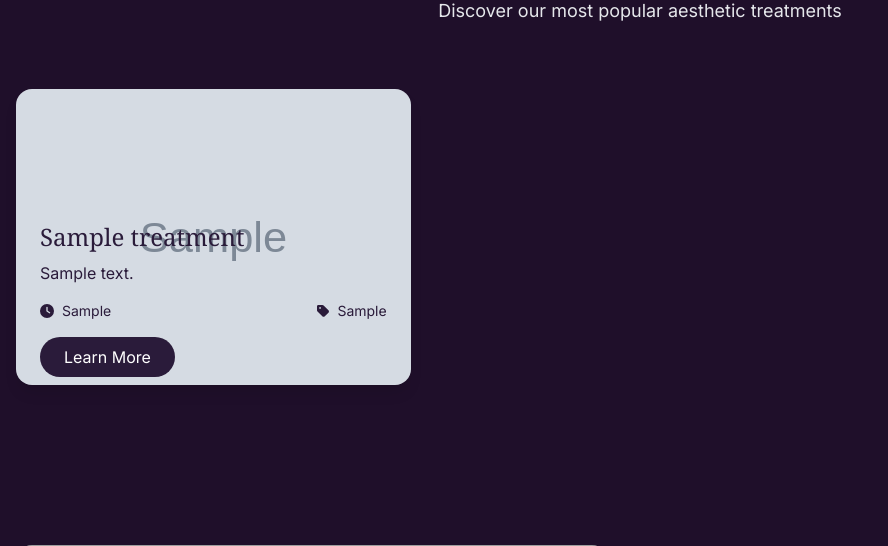
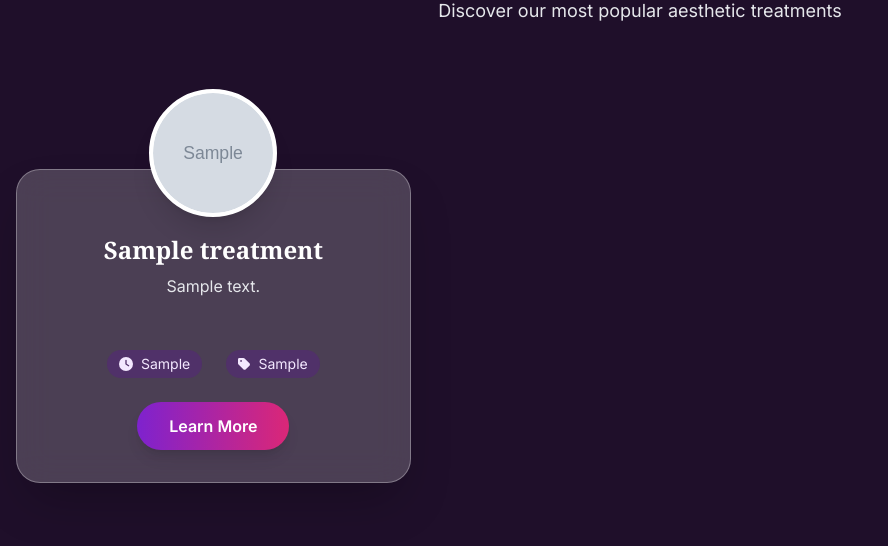
Before and after one commit to tuaha311/aesthetics-clinic, a Django app: page / in a window 1280 px wide. Shown: the part 799-1345 px from the top of the page, without its empty margins (0-888 px from the left). Run offline with Django 5.2, Linux system fonts and the light colour scheme; tables that the repository leaves empty hold one stand-in row (values such as "Sample post"); grey boxes marked "Sample" are stand-in pictures; parts of the project's set-up code (start-up, migrations or seed data) failed here and were passed over; some libraries are stand-ins or nearby versions; some web fonts are replaced; grey boxes are pictures that could not be loaded.

Commit message:
Updated treatments cards

```diff
--- a/templates/home.html
+++ b/templates/home.html
@@ -93,19 +93,20 @@
 
             <div class="grid grid-cols-1 md:grid-cols-2 lg:grid-cols-3 gap-8">
                 {% for treatment in featured_treatments %}
-                <div class="group relative overflow-hidden rounded-2xl shadow-lg transition-transform duration-300 hover:-translate-y-2" data-aos="fade-up" data-aos-delay="{{ forloop.counter }}">
-                    <div class="aspect-w-3 aspect-h-4">
-                        <img src="{{ treatment.image.url }}" alt="{{ treatment.name }}" class="w-full h-full object-cover">
-                        <div class="absolute inset-0 bg-gradient-to-t from-purple-900/90 to-transparent opacity-0 group-hover:opacity-100 transition-opacity duration-300"></div>
+                <div class="relative flex flex-col items-center">
+                    <!-- Floating circular image -->
+                    <div class="-mb-12 z-20 shadow-xl border-4 border-white rounded-full bg-white w-32 h-32 flex items-center justify-center overflow-hidden">
+                        <img src="{{ treatment.image.url }}" alt="{{ treatment.name }}" class="object-cover w-full h-full rounded-full">
                     </div>
-                    <div class="absolute bottom-0 left-0 right-0 p-6 text-brand-card transform translate-y-4 group-hover:translate-y-0 transition-transform duration-300">
-                        <h3 class="text-2xl font-serif mb-2">{{ treatment.name }}</h3>
-                        <p class="text-brand-card mb-4">{{ treatment.description|truncatewords:15 }}</p>
-                        <div class="flex justify-between items-center text-sm">
-                            <span class="flex items-center"><i class="fas fa-clock mr-2"></i>{{ treatment.duration }}</span>
-                            <span class="flex items-center"><i class="fas fa-tag mr-2"></i>{{ treatment.price_range }}</span>
+                    <!-- Glassmorphism Card -->
+                    <div class="mt-0 pt-16 pb-8 px-6 w-full bg-white/20 backdrop-blur-lg rounded-3xl shadow-2xl border border-white/30 flex flex-col items-center text-center transition-all duration-300 hover:scale-105 hover:shadow-purple-400/40 hover:border-purple-300/60">
+                        <h3 class="text-2xl font-serif font-semibold text-white mb-2">{{ treatment.name }}</h3>
+                        <p class="text-gray-200 mb-4 min-h-[60px]">{{ treatment.description|truncatewords:15 }}</p>
+                        <div class="flex justify-center gap-6 items-center text-sm mb-4">
+                            <span class="flex items-center text-purple-100 bg-purple-900/40 px-3 py-1 rounded-full"><i class="fas fa-clock mr-2"></i>{{ treatment.duration }}</span>
+                            <span class="flex items-center text-purple-100 bg-purple-900/40 px-3 py-1 rounded-full"><i class="fas fa-tag mr-2"></i>{{ treatment.price_range }}</span>
                         </div>
-                        <a href="{% url 'treatment_detail' treatment.slug %}" class="inline-block mt-4 px-6 py-2 bg-brand-card text-white rounded-full hover:bg-purple-100 transition-all duration-300">
+                        <a href="{% url 'treatment_detail' treatment.slug %}" class="mt-2 px-8 py-3 bg-gradient-to-r from-purple-700 to-pink-600 text-white font-semibold rounded-full shadow-lg hover:from-pink-600 hover:to-purple-700 hover:scale-105 transition-all duration-300">
                             Learn More
                         </a>
                     </div>
```
